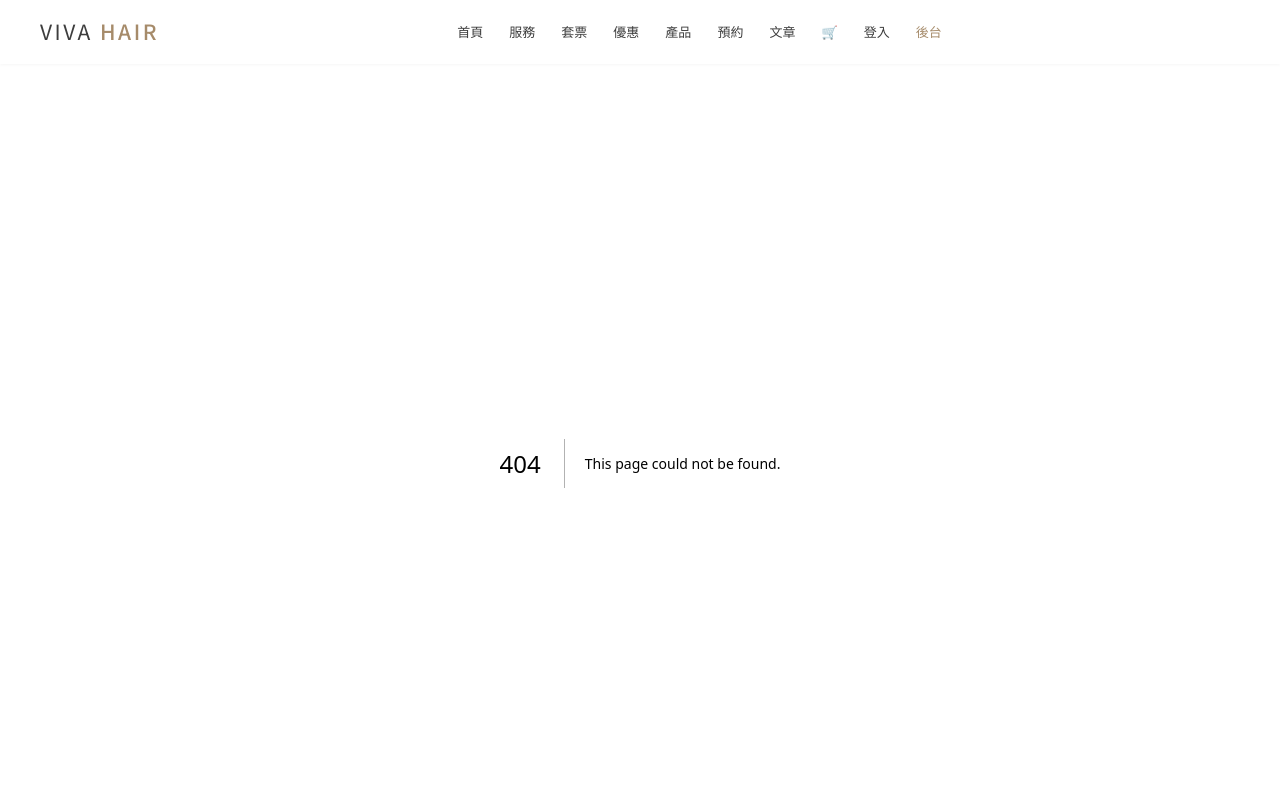
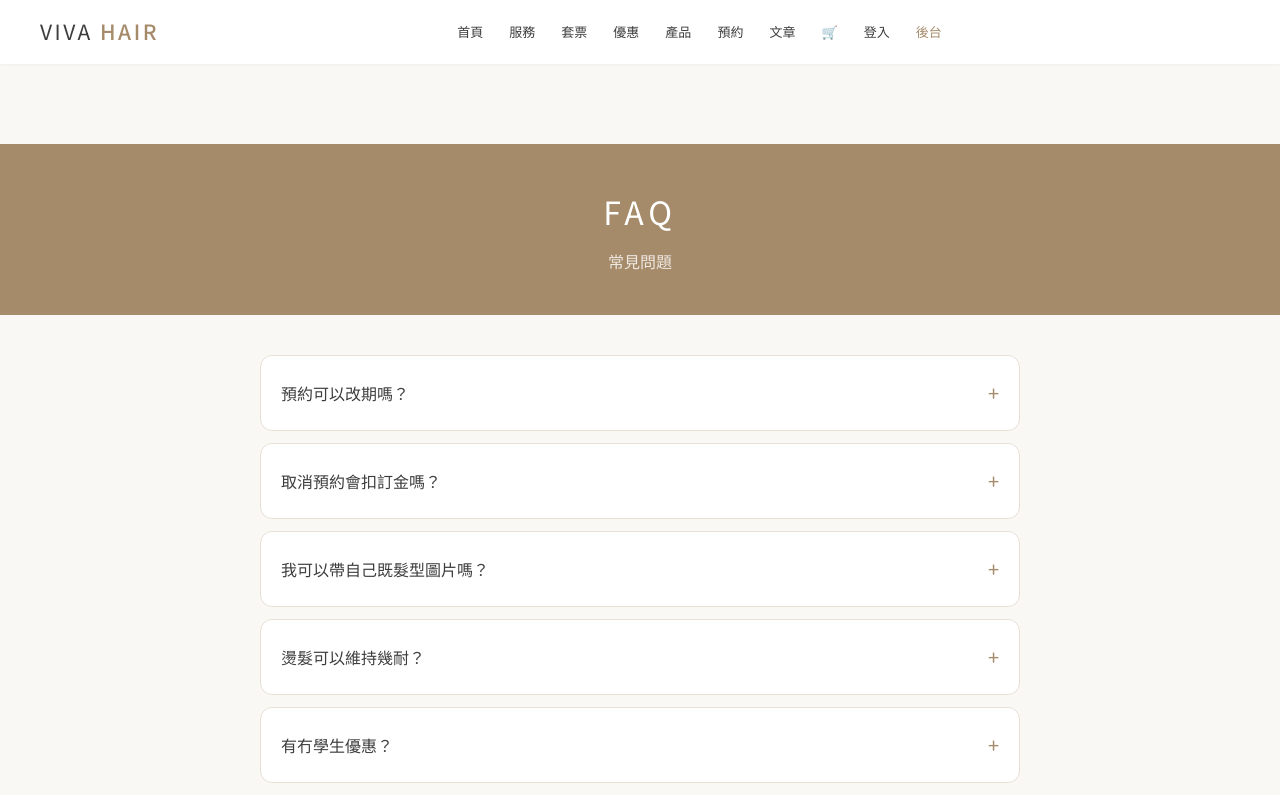
Before and after one commit to PANDORASPA/Hair-salon, a Next.js app: page /faq in a window 1280 px wide. Before the commit this address had no page. Shown: the top 795 px of the page. Built offline with nearby package versions, Linux system fonts and the light colour scheme.

Commit message:
Create page.js

```diff
--- /dev/null
+++ b/app/faq/page.js
@@ -0,0 +1,59 @@
+'use client'
+
+import { useState } from 'react'
+
+const FAQS = [
+  { q: '預約可以改期嗎？', a: '可以，請提前24小時通知我們改期。' },
+  { q: '取消預約會扣訂金嗎？', a: '24小時內取消會扣除訂金作為取消費用。' },
+  { q: '我可以帶自己既髮型圖片嗎？', a: '當然可以！我們鼓勵客人帶圖片溝通你想要既髮型。' },
+  { q: '燙髮可以維持幾耐？', a: '一般可以維持3-6個月，視乎個人髮質同護理。' },
+  { q: '有冇學生優惠？', a: '有！出示學生證可享9折優惠。' },
+  { q: '可以只剪劉海嗎？', a: '可以既，最少收費$100。' },
+]
+
+export default function FAQ() {
+  const [openIndex, setOpenIndex] = useState(null)
+
+  return (
+    <div style={{ paddingTop: '80px', minHeight: '100vh', background: '#FAF8F5' }}>
+      <section style={{ padding: '40px 20px', background: '#A68B6A', textAlign: 'center' }}>
+        <h1 style={{ fontSize: '32px', color: '#fff', fontWeight: 400, letterSpacing: '0.15em' }}>FAQ</h1>
+        <p style={{ color: 'rgba(255,255,255,0.8)', marginTop: '10px' }}>常見問題</p>
+      </section>
+
+      <div style={{ maxWidth: '800px', margin: '0 auto', padding: '40px 20px' }}>
+        {FAQS.map((faq, i) => (
+          <div
+            key={i}
+            style={{
+              background: '#fff',
+              borderRadius: '12px',
+              marginBottom: '12px',
+              border: '1px solid #E8E0D5',
+              overflow: 'hidden'
+            }}
+          >
+            <div
+              onClick={() => setOpenIndex(openIndex === i ? null : i)}
+              style={{
+                padding: '20px',
+                cursor: 'pointer',
+                display: 'flex',
+                justifyContent: 'space-between',
+                alignItems: 'center'
+              }}
+            >
+              <span style={{ fontWeight: '500', color: '#3D3D3D' }}>{faq.q}</span>
+              <span style={{ fontSize: '20px', color: '#A68B6A' }}>{openIndex === i ? '−' : '+'}</span>
+            </div>
+            {openIndex === i && (
+              <div style={{ padding: '0 20px 20px', color: '#6B6B6B', fontSize: '14px' }}>
+                {faq.a}
+              </div>
+            )}
+          </div>
+        ))}
+      </div>
+    </div>
+  )
+}
```
